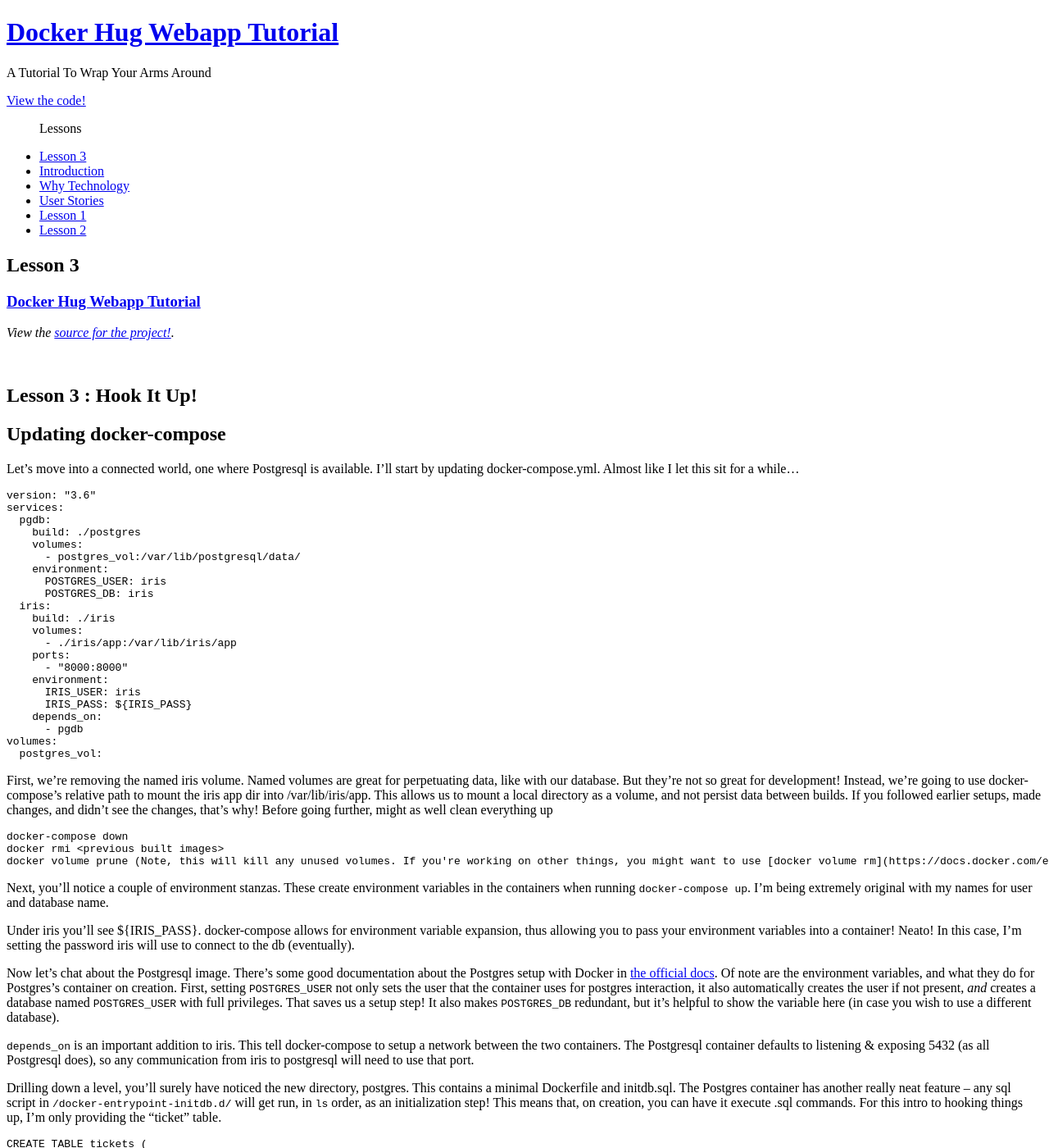
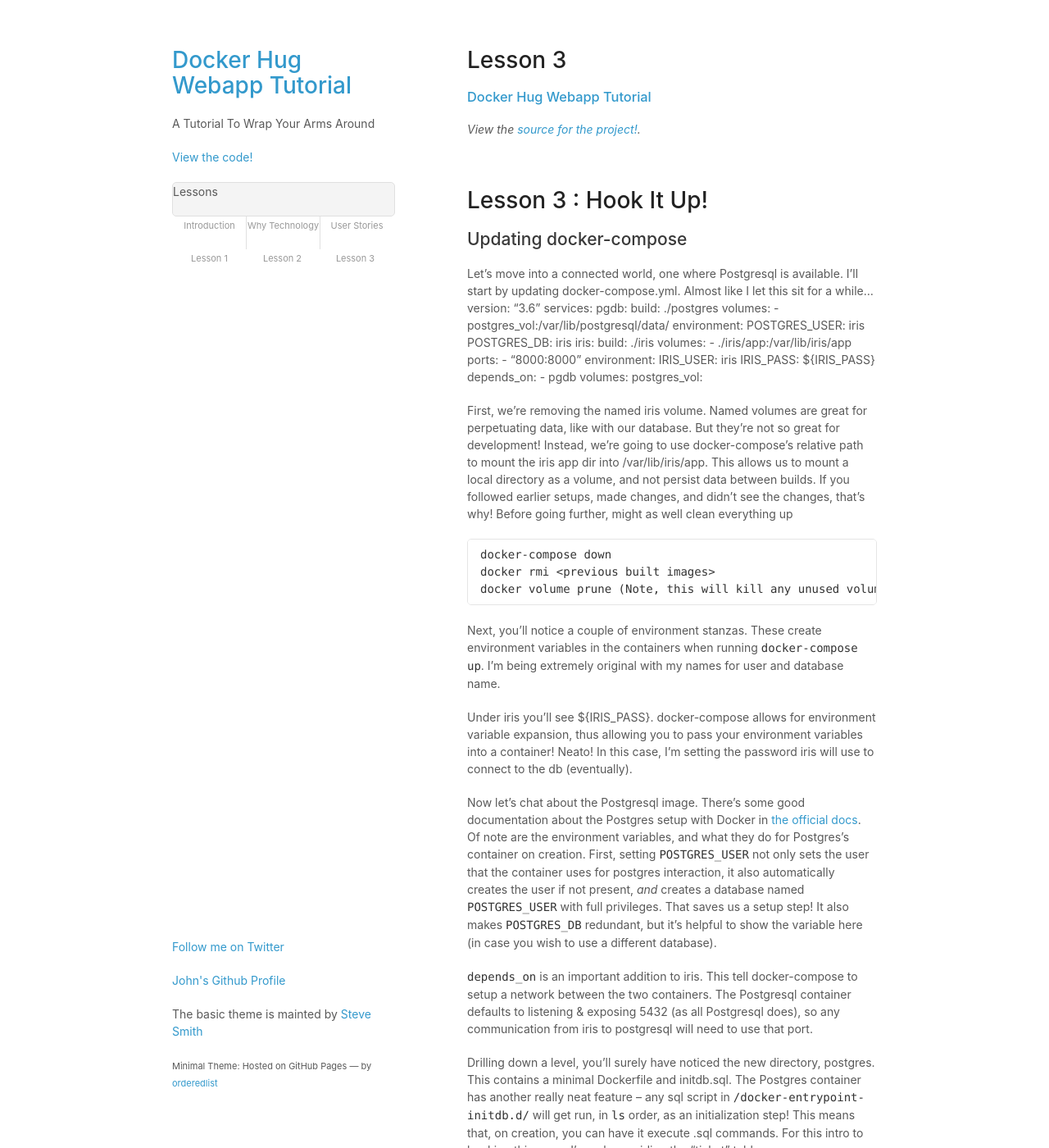
Before and after one commit to j5awry/docker-hug-tutorial, a Jekyll site: the page built from _posts/2018-11-30-Lesson-3.md, in a window 1280 px wide and 1400 px high. Shown: the whole window at 82% size. Built offline with Jekyll 4.4.1, drawn with Linux system fonts in a browser that asks for light colours; our own code applies the rules of GitHub Pages for plain Markdown files; some of the changed lines change nothing that is shown.

Commit message:
fix formatting

```diff
--- a/_posts/2018-11-30-Lesson-3.md
+++ b/_posts/2018-11-30-Lesson-3.md
@@ -1,9 +1,17 @@
+---
+layout: post
+title:  Lesson 3
+date: 2018-11-30
+permalink: lesson3.html
+order: 5
+excerpt_separator: <!--more-->
+---
 # Lesson 3 : Hook It Up!
 
 ## Updating docker-compose
 
 Let's move into a connected world, one where Postgresql is available. I'll start by updating docker-compose.yml. Almost like I let this sit for a while...
-
+<!--more-->
     version: "3.6"
     services:
       pgdb:
```
